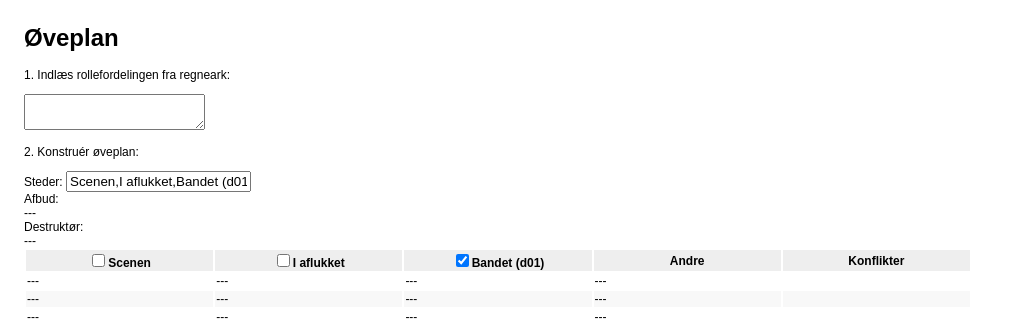
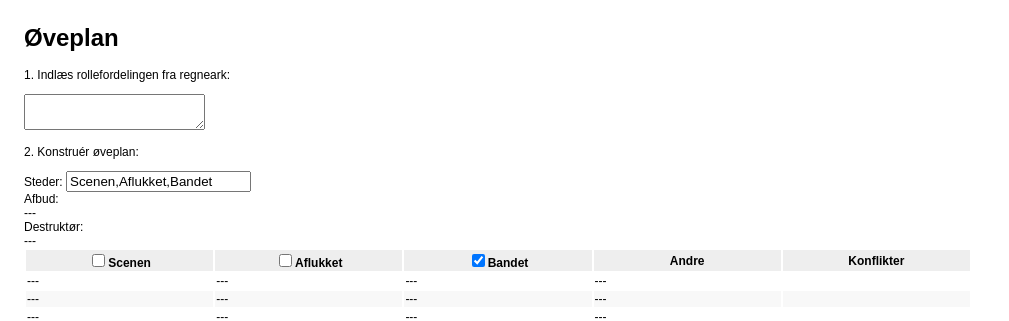
Before and after one commit to TK-IT/revypython, a React app in the folder oeveplan/react/: page / in a window 1280 px wide. Shown: the top 321 px of the page, without its empty margins (0-1009 px from the left). Built offline with nearby package versions, Linux system fonts and the light colour scheme.

Commit message:
Change default location names

```diff
--- a/oeveplan/react/src/index.tsx
+++ b/oeveplan/react/src/index.tsx
@@ -152,13 +152,13 @@ class PlannerState {
     return parse_roles(this.rolesString);
   }
   @observable
-  columnsString = "Scenen,I aflukket,Bandet (d01)";
+  columnsString = "Scenen,Aflukket,Bandet";
   @computed
   get columns() {
     return this.columnsString.split(",");
   }
   @observable
-  songFlags: { [column: string]: boolean } = { "Bandet (d01)": true };
+  songFlags: { [column: string]: boolean } = { Bandet: true };
   @observable
   absent: string[] = [];
   @observable
```
